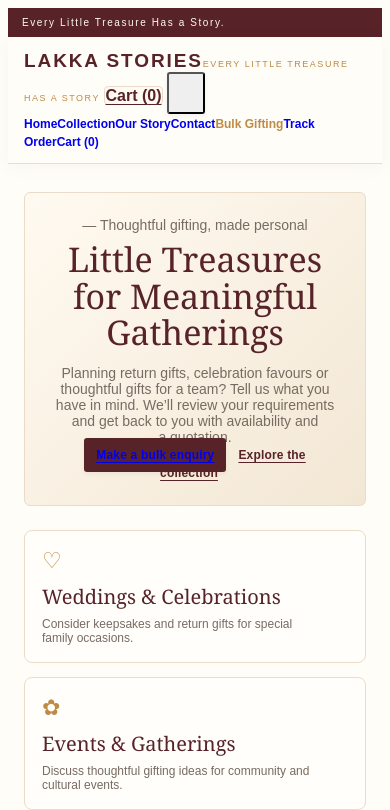
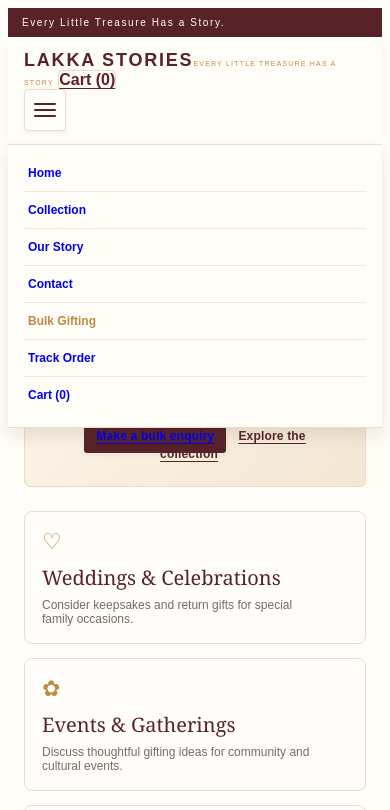
Before and after one commit to prasad-ydvv/lakka-stories-website, a plain HTML site: page bulk-gifting.html in a window 390 px wide. Both pictures are taken after a click on the button "Open navigation menu". Shown: the top 810 px of the page. Drawn offline with Linux system fonts and the light colour scheme.

Commit message:
Add responsive mobile navigation to bulk gifting page

```diff
--- a/bulk-gifting.html
+++ b/bulk-gifting.html
@@ -9,6 +9,20 @@
   <link rel="stylesheet" href="assets/css/design-system.css">
   <title>Bulk Gifting Enquiries | LAKKA STORIES</title>
   <style>
+
+    .mobile-menu-toggle{display:none;border:1px solid var(--ls-line);background:var(--ls-ivory);border-radius:4px;width:42px;height:40px;padding:9px;cursor:pointer;color:var(--ls-maroon)}
+    .mobile-menu-toggle span{display:block;height:2px;background:currentColor;margin:4px 0;border-radius:2px}
+    @media(max-width:700px){
+      .nav{position:relative;gap:10px}
+      .brand{text-align:left;min-width:0}
+      .brand strong{font-size:18px}
+      .brand span{font-size:7px}
+      .mobile-menu-toggle{display:block;flex:0 0 42px}
+      nav#mainNavigation{display:none;position:absolute;top:100%;left:0;right:0;z-index:20;background:var(--ls-ivory);border-top:1px solid var(--ls-line);border-bottom:1px solid var(--ls-line);padding:10px 16px 14px;box-shadow:0 8px 16px rgba(66,43,42,.10);flex-direction:column;align-items:stretch;gap:0}
+      #siteNav.menu-open nav#mainNavigation{display:flex}
+      nav#mainNavigation a{padding:11px 4px;border-bottom:1px solid #f1e7da}
+      nav#mainNavigation a:last-child{border-bottom:0}
+    }
     .bulk-wrap{max-width:980px;margin:0 auto;padding:clamp(28px,5vw,58px) var(--ls-page-gutter) 64px}
     .bulk-hero{background:linear-gradient(135deg,#fffaf1,#f3e7d4);border:1px solid var(--ls-line);border-radius:10px;padding:clamp(24px,5vw,52px);text-align:center}
     .bulk-hero h1{font-size:clamp(34px,5vw,52px);line-height:1.08;margin:8px auto 14px;max-width:720px}
```
